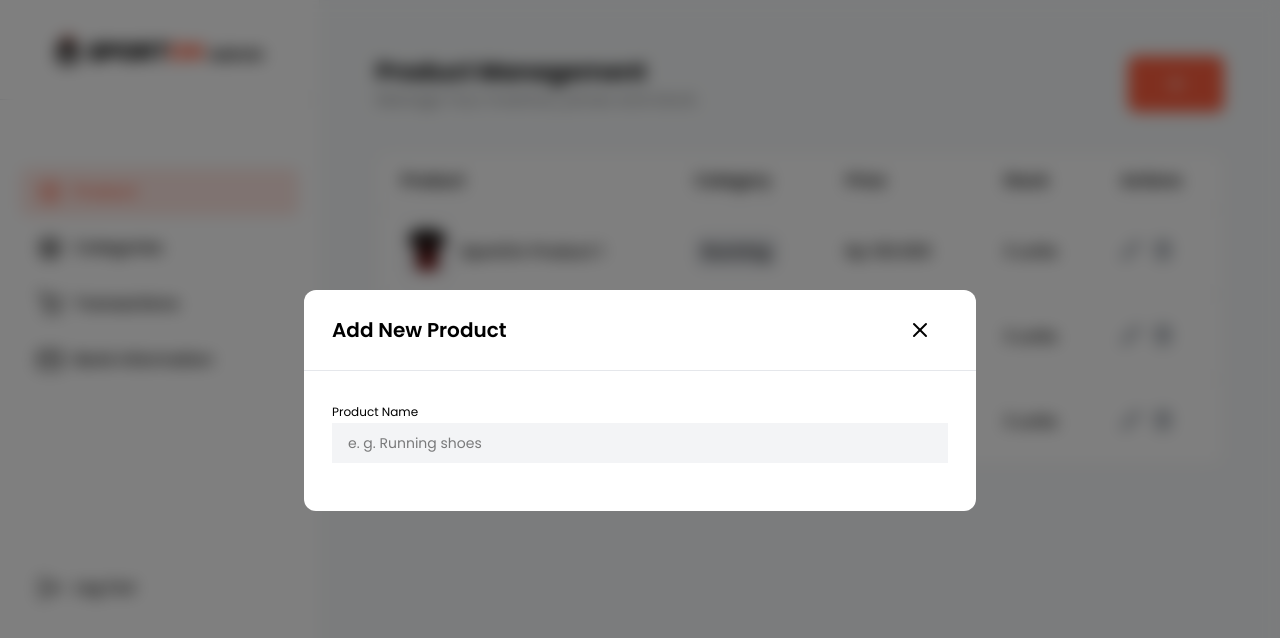
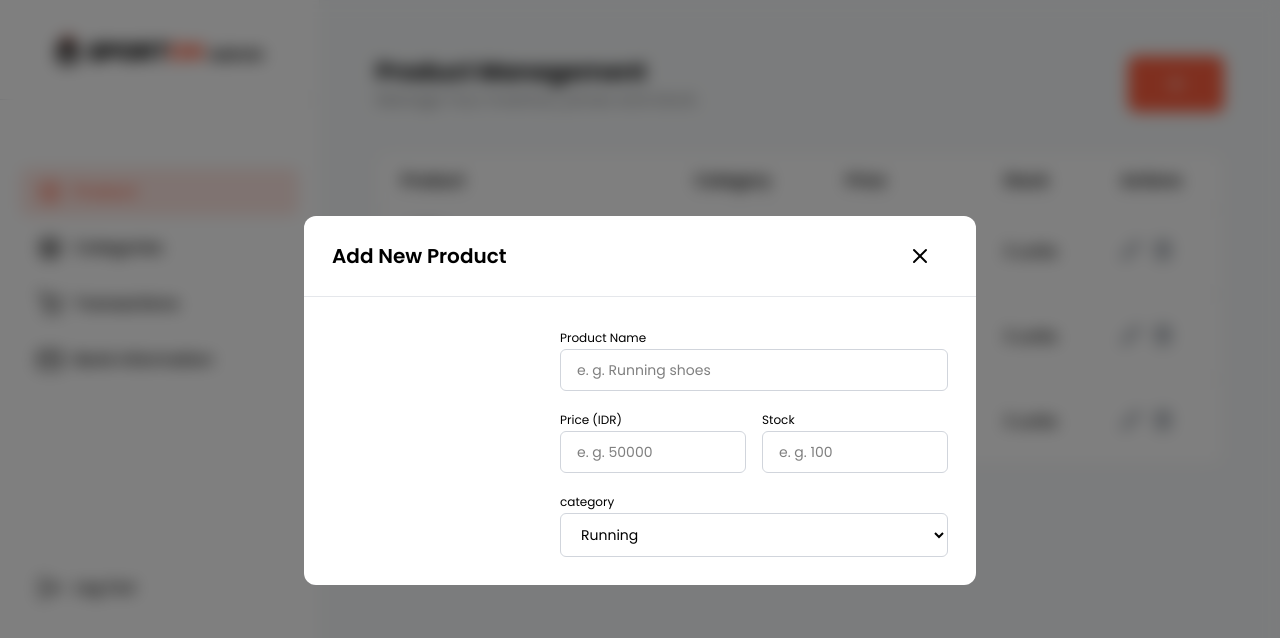
Before and after one commit to Deku-foryou/sporton-fe-vercel-deploy, a Next.js app: page /admin/products in a window 1280 px wide. Both pictures are taken after a click on the button 1176 px from the left and 84 px from the top of the page. Shown: the top 638 px of the page. Built offline with nearby package versions, Linux system fonts and the light colour scheme.

Commit message:
product modal card

```diff
--- a/app/(dashboard)/components/products/product-modal.tsx
+++ b/app/(dashboard)/components/products/product-modal.tsx
@@ -8,15 +8,50 @@ type TProductModalProps = {
 const ProductModal = ({ isOpen, onClose }: TProductModalProps) => {
   return (
     <Modal isOpen={isOpen} onClose={onClose} title="Add New Product">
-      <div className="w-50"></div>
-      <div className="flex flex-col gap-4">
-         <div className="input-group">
+      <div className="flex flex-col gap-6">
+        <div className="flex gap-7">
+          <div className="min-w-50"></div>
+          <div className="flex flex-col gap-4 w-full">
+            <div className="input-group-admin">
               <label htmlFor="productName">Product Name</label>
-            <input type="text"
+              <input
+                type="text"
                 id="productName"
                 name="productName"
                 placeholder="e. g. Running shoes"
               />
+            </div>
+            <div className="grid grid-cols-2 gap-4">
+              <div className="input-group-admin">
+                <label htmlFor="productPrice">Price (IDR)</label>
+                <input
+                  type="number"
+                  id="price"
+                  name="price"
+                  placeholder="e. g. 50000"
+                />
+              </div>
+              <div className="input-group-admin">
+                <label htmlFor="stock">Stock</label>
+                <input
+                  type="number"
+                  id="stock"
+                  name="stock"
+                  placeholder="e. g. 100"
+                />
+              </div>
+            </div>
+            <div className="input-group-admin">
+              <label htmlFor="category">category</label>
+              <select name="category" id="category">
+                <option value="" disabled>
+                  select Category
+                </option>
+                <option value="running">Running</option>
+                <option value="football">football</option>
+              </select>
+            </div>
+          </div>
         </div>
       </div>
     </Modal>
--- a/app/globals.css
+++ b/app/globals.css
@@ -35,3 +35,15 @@ html{
 .input-group textarea{
   @apply px-4 py-2.5 bg-gray-100 w-full focus:border focus:border-gray-400 text-sm;
 }
+/* INPUT GROUP Admin */
+
+.input-group-admin label {
+  @apply text-xs mb-3;
+}
+
+.input-group-admin input,
+.input-group-admin select,
+
+.input-group-admin textarea{
+  @apply px-4 py-2.5 w-full border border-gray-300 rounded-md focus:border focus:border-gray-500 text-sm;
+}
```
Lines whose indentation alone changed are shown as unchanged.
